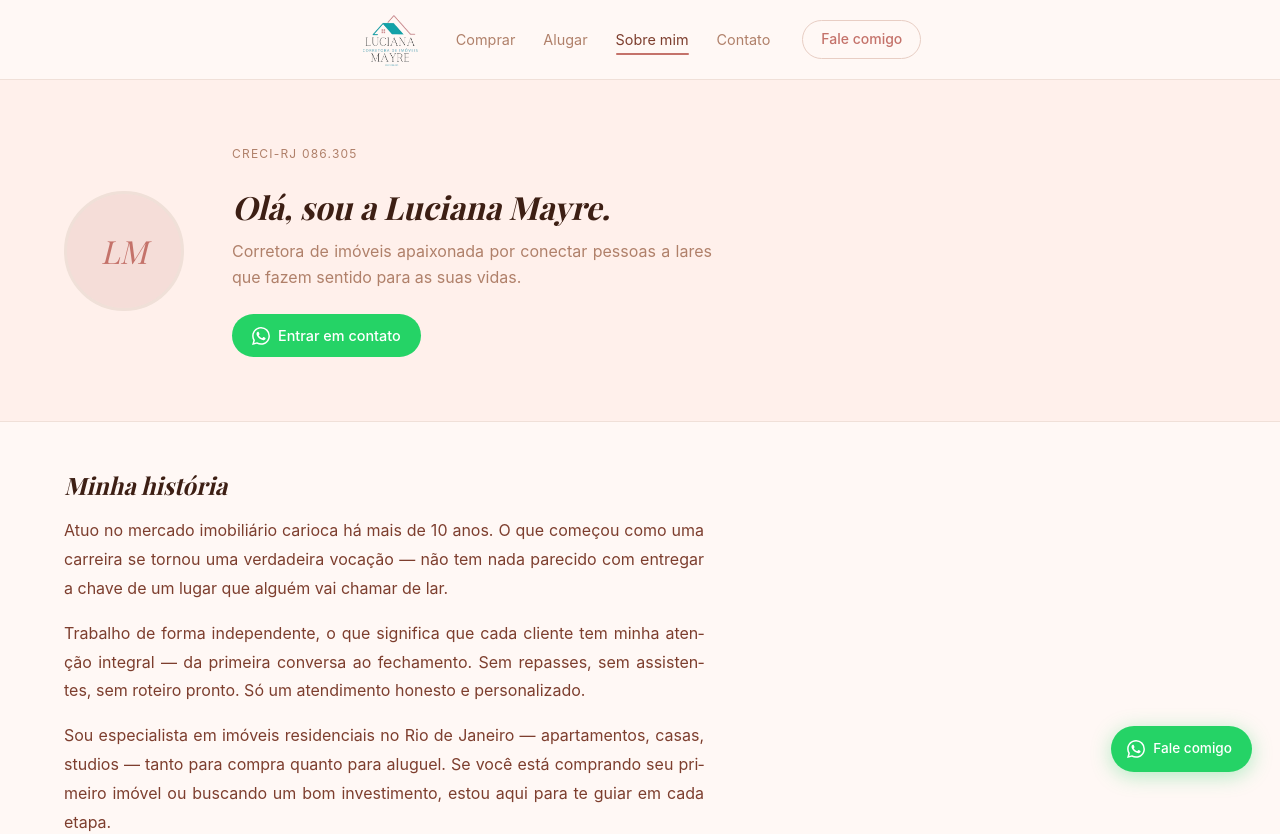
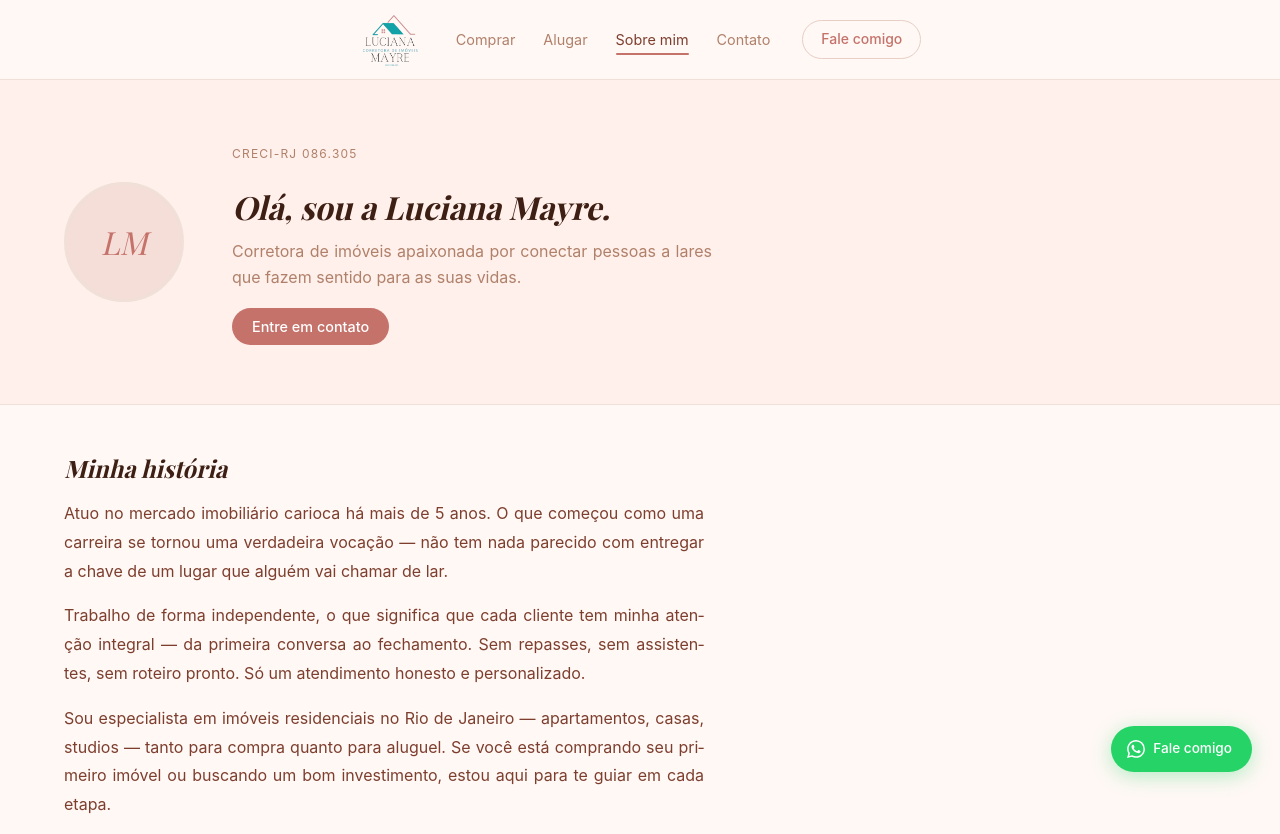
Before and after one commit to Fvicente04/luciana-mayre-imoveis, an Angular app in the folder frontend/: page /sobre in a window 1280 px wide. Shown: the top 834 px of the page. Built offline with nearby package versions, Linux system fonts and the light colour scheme; a web font is replaced by a local one.

Commit message:
fix: update sobre copy and swap WhatsApp button for contact link

```diff
--- a/frontend/src/app/pages/sobre/sobre.component.html
+++ b/frontend/src/app/pages/sobre/sobre.component.html
@@ -8,10 +8,7 @@
         <p class="super">CRECI-RJ 086.305</p>
         <h1>Olá, sou a Luciana Mayre.</h1>
         <p>Corretora de imóveis apaixonada por conectar pessoas a lares que fazem sentido para as suas vidas.</p>
-        <a [href]="whatsappUrl" target="_blank" rel="noopener" class="btn-whatsapp">
-          <svg width="18" height="18" viewBox="0 0 24 24" fill="currentColor"><path d="M17.472 14.382c-.297-.149-1.758-.867-2.03-.967-.273-.099-.471-.148-.67.15-.197.297-.767.966-.94 1.164-.173.199-.347.223-.644.075-.297-.15-1.255-.463-2.39-1.475-.883-.788-1.48-1.761-1.653-2.059-.173-.297-.018-.458.13-.606.134-.133.298-.347.446-.52.149-.174.198-.298.298-.497.099-.198.05-.371-.025-.52-.075-.149-.669-1.612-.916-2.207-.242-.579-.487-.5-.669-.51-.173-.008-.371-.01-.57-.01-.198 0-.52.074-.792.372-.272.297-1.04 1.016-1.04 2.479 0 1.462 1.065 2.875 1.213 3.074.149.198 2.096 3.2 5.077 4.487.709.306 1.262.489 1.694.625.712.227 1.36.195 1.871.118.571-.085 1.758-.719 2.006-1.413.248-.694.248-1.289.173-1.413-.074-.124-.272-.198-.57-.347m-5.421 7.403h-.004a9.87 9.87 0 01-5.031-1.378l-.361-.214-3.741.982.998-3.648-.235-.374a9.86 9.86 0 01-1.51-5.26c.001-5.45 4.436-9.884 9.888-9.884 2.64 0 5.122 1.03 6.988 2.898a9.825 9.825 0 012.893 6.994c-.003 5.45-4.437 9.884-9.885 9.884m8.413-18.297A11.815 11.815 0 0012.05 0C5.495 0 .16 5.335.157 11.892c0 2.096.547 4.142 1.588 5.945L.057 24l6.305-1.654a11.882 11.882 0 005.683 1.448h.005c6.554 0 11.89-5.335 11.893-11.893a11.821 11.821 0 00-3.48-8.413z"/></svg>
-          Entrar em contato
-        </a>
+        <a routerLink="/contato" class="btn-primary">Entre em contato</a>
       </div>
     </div>
   </div>
@@ -21,7 +18,7 @@
   <div class="story-section">
     <h2>Minha história</h2>
     <p>
-      Atuo no mercado imobiliário carioca há mais de 10 anos. O que começou como uma carreira
+      Atuo no mercado imobiliário carioca há mais de 5 anos. O que começou como uma carreira
       se tornou uma verdadeira vocação — não tem nada parecido com entregar a chave de um lugar
       que alguém vai chamar de lar.
     </p>
--- a/frontend/src/app/pages/sobre/sobre.component.ts
+++ b/frontend/src/app/pages/sobre/sobre.component.ts
@@ -1,18 +1,16 @@
 import { Component, OnInit, inject } from '@angular/core';
+import { RouterLink } from '@angular/router';
 import { Title, Meta } from '@angular/platform-browser';
-import { environment } from '../../../environments/environment';
 
 @Component({
   selector: 'app-sobre',
-  imports: [],
+  imports: [RouterLink],
   templateUrl: './sobre.component.html',
   styleUrl: './sobre.component.css'
 })
 export class SobreComponent implements OnInit {
   private title = inject(Title);
   private meta = inject(Meta);
-
-  whatsappUrl = `https://wa.me/${environment.whatsappNumber}?text=${encodeURIComponent('Olá! Vim pelo site e gostaria de mais informações sobre imóveis.')}`;
 
   ngOnInit(): void {
     this.title.setTitle('Sobre mim — Luciana Mayre Imóveis');
```
